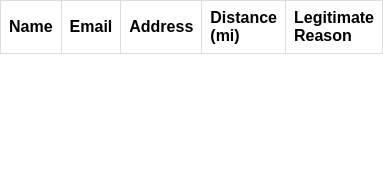
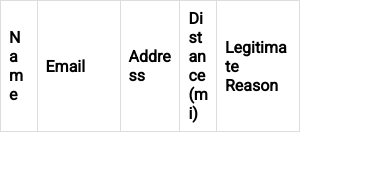
Before and after one commit to kungminlin/Parking-Permit-Proposal, an Electron app: page index.html in a window 300 px wide. Shown: the whole page, 383 px wide, since content can reach past the window. Drawn offline with nearby package versions, Linux system fonts and the light colour scheme; no server answers.

Commit message:
style fix
Fixed some table styling

```diff
--- a/index.html
+++ b/index.html
@@ -3,6 +3,7 @@
 <head>
     <title>Parking Permit Proposals</title>
 
+    <link rel="stylesheet" type="text/css" href="https://fonts.googleapis.com/css?family=Roboto">
     <link rel="stylesheet" type="text/css" href="main.css">
 
     <!-- <script type="text/javascript" src="http://maps.google.com/maps/api/js?key=AIzaSyCmSC9FYCsAMxhdtGABVsUcxPx2r7GsH-4"></script> -->
@@ -72,7 +73,7 @@
                 var reason;
                 if (users[i].legit === "No") reason = "None";
                 else reason = users[i].reason;
-                $('#user-data').append("<tr><td>" + users[i].last_name + ", " + users[i].first_name + "</td><td>" + users[i].email + "</td><td>" + users[i].address + "</td><td>" + Math.round(distances[i].elements[0].distance.value*0.000621371*100)/100 + "</td><td>" + reason + "</td></tr>");
+                $('#user-data').append("<tr><td class='name'>" + users[i].last_name + ", " + users[i].first_name + "</td><td class='email'>" + users[i].email + "</td><td class='address'>" + users[i].address + "</td><td class='distance'>" + Math.round(distances[i].elements[0].distance.value*0.000621371*100)/100 + "</td><td class='reason'>" + reason + "</td></tr>");
             }
         }
 
@@ -81,14 +82,14 @@
     </script>
 </head>
 <body>
-    <div id='container'>
-        <table id='user-data'>
+    <div id="container">
+        <table id="user-data">
             <tr>
-                <th>Name</th>
-                <th>Email</th>
-                <th>Address</th>
-                <th>Distance (mi)</th>
-                <th>Legitimate Reason</th>
+                <th class="name">Name</th>
+                <th class="email">Email</th>
+                <th class="address">Address</th>
+                <th class="distance">Distance (mi)</th>
+                <th class="reason">Legitimate Reason</th>
             </tr>
         </table>
     </div>
--- a/main.css
+++ b/main.css
@@ -4,8 +4,10 @@ body, html {
 }
 
 table {
-    font-family: arial, sans-serif;
+    font-family: 'Roboto', sans-serif;
+    table-layout: fixed;
     border-collapse: collapse;
+    overflow-wrap: break-word;
     width: 100%;
 }
 
@@ -14,6 +16,14 @@ td, th {
     text-align: left;
     padding: 8px;
 }
+    tr {
+        width: 100%;
+    }
+    .name { width: 10%; }
+    .email { width: 30%; }
+    .address { width: 20%; }
+    .distance { width: 10%; }
+    .reason { width: 30%; }
 
 tr:nth-child(even) {
     background-color: #dddddd;
```
